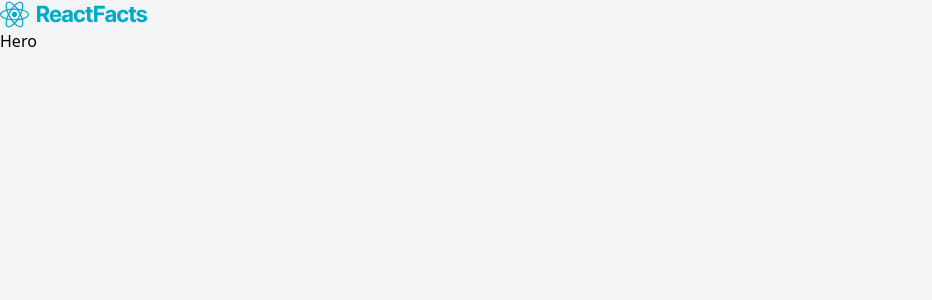
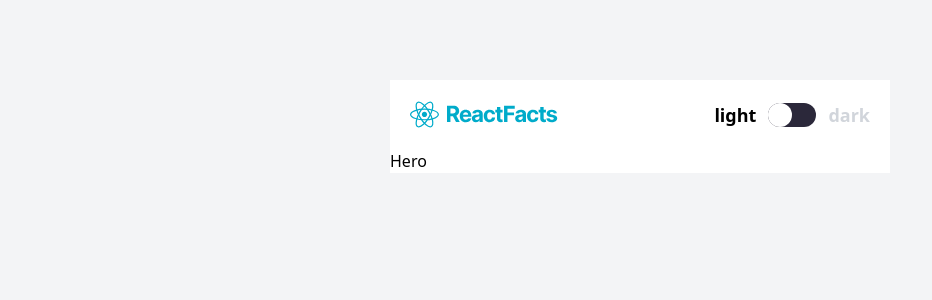
Before and after one commit to arjorb/fun-fact-app, a React (Create React App) app: page / in a window 1280 px wide. Shown: the top 300 px of the page, without its empty margins (0-932 px from the left). Built offline with nearby package versions, Linux system fonts and the light colour scheme.

Commit message:
done working on the header

```diff
--- a/src/App.js
+++ b/src/App.js
@@ -3,9 +3,11 @@ import Hero from './components/Hero';
 
 function App() {
   return (
-    <div className='App'>
-      <Header />
-      <Hero />
+    <div className='flex justify-center mt-20'>
+      <div className='w-[500px] bg-white '>
+        <Header />
+        <Hero />
+      </div>
     </div>
   );
 }
--- a/src/components/Header.js
+++ b/src/components/Header.js
@@ -2,9 +2,15 @@ import React from 'react';
 
 const Header = () => {
   return (
-    <div>
+    <div className='flex justify-between items-center py-5 px-5'>
       <img src='./logo.svg' alt='logo' />
-      <div></div>
+      <div className='flex gap-3 items-center'>
+        <span className='font-bold text-lg'>light</span>
+        <div className='bg-[#2B283A] w-12 rounded-full'>
+          <div className='bg-white rounded-full w-6 h-6'></div>
+        </div>
+        <span className='font-bold text-lg text-gray-300'>dark</span>
+      </div>
     </div>
   );
 };
```
